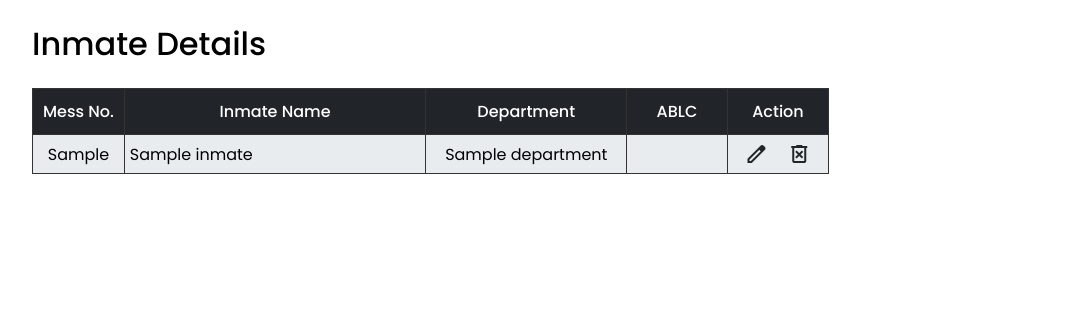
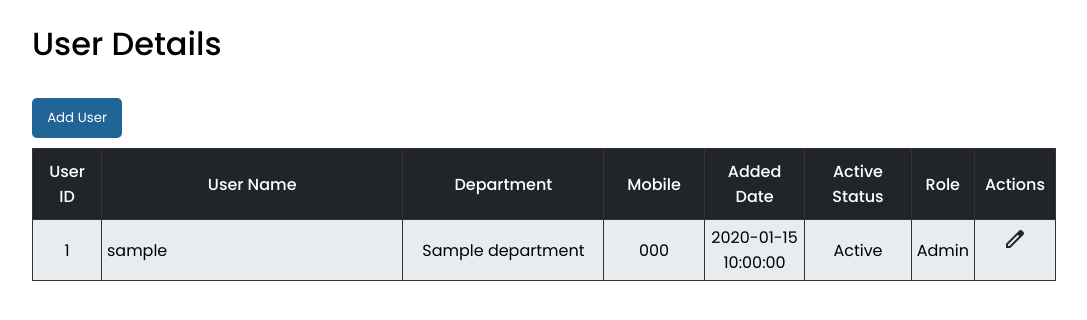
Before and after one commit to devadathsreelayam/mess_app_functional, a Flask app: template templates/users.html in a window 1280 px wide. Shown: the part 56-376 px from the top of the page, without its empty margins (96-1183 px from the left). Run offline with Flask 3, Linux system fonts and the light colour scheme; the template is opened without the code that fills it: most values are stand-ins (such as "Sample title", 1, 10 or a date in 2020).

Commit message:
Update: added functionality to add or edit users

```diff
--- a/main.py
+++ b/main.py
@@ -432,7 +432,51 @@ def update_expense(expense_id):
 
 @app.route('/manage_users')
 def manage_users():
-    return render_template('users.html')
+    users = db.get_users()
+    print(users)
+    return render_template('users.html', users=users)
+
+
+@app.route('/get_user/<string:user_id>', methods=['GET'])
+def get_user(user_id):
+    user = db.get_users(user_id)
+    return user
+
+
+@app.route('/add_user', methods=['POST'])
+def add_user():
+    try:
+        userid = request.form.get('userid')
+        password = request.form.get('password')
+        user_name = request.form.get('user_name')
+        department = request.form.get('department')
+        mobile = request.form.get('mobile')
+        role = request.form.get('role')
+
+        db.add_user(userid, user_name, department, mobile, role)
+        return redirect(url_for('manage_users'))
+
+    except Exception as e:
+        print(f'Error occurred while adding new user: {e}')
+        return jsonify({'error': 'Failed to save new user.'}), 500
+
+
+@app.route('/update_user', methods=['POST'])
+def update_user():
+    try:
+        userid = request.form.get('userid')
+        password = request.form.get('password')
+        user_name = request.form.get('user_name')
+        department = request.form.get('department')
+        mobile = request.form.get('mobile')
+        role = request.form.get('role')
+
+        db.add_user(userid, user_name, department, mobile, role, action='update')
+        return redirect(url_for('manage_users'))
+
+    except Exception as e:
+        print(f'Error occurred while updating user: {e}')
+        return jsonify({'error': 'Failed to update user.'}), 500
 
 
 if __name__ == '__main__':
--- a/templates/users.html
+++ b/templates/users.html
@@ -8,34 +8,41 @@
 
 {% block content %}
 <div class="container">
-    <h1>Inmate Details</h1>
+    <h1>User Details</h1>
+
+    <div class="wrapper" style="margin-bottom: 10px;">
+        <button type="button" class="btn" onclick="showPopup('addUserPopup')" style="width: 90px;">Add User</button>
+    </div>
+
     <div class="overflow-x">
         <table>
             <tr>
-                <th>Mess No.</th>
-                <th>Inmate Name</th>
+                <th>User ID</th>
+                <th>User Name</th>
                 <th>Department</th>
-                <th>ABLC</th>
-                <th>Action</th>
+                <th>Mobile</th>
+                <th>Added Date</th>
+                <th>Active Status</th>
+                <th>Role</th>
+                <th>Actions</th>
             </tr>
-            {% for inmate in inmates %}
+            {% for user in users %}
             <tr>
-                <td>{{ inmate['mess_no'] }}</td>
-                <td>{{ inmate['inmate_name'] }}</td>
-                <td>{{ inmate['department'] }}</td>
-                {% if inmate['is_ablc'] %}
-                <td>ABLC</td>
-                {% else %}
-                <td></td>
-                {% endif %}
+                <td>{{ user['userid'] }}</td>
+                <td>{{ user['user_name'] }}</td>
+                <td>{{ user['department'] }}</td>
+                <td>{{ user['mobile'] }}</td>
+                <td>{{ user['added_date'] }}</td>
+                <td>{{ (user['active_status']).capitalize() }}</td>
+
+                <td>{{ (user['role']).capitalize() }}</td>
 
                 <td class="actions">
-                    <a href="" action="edit" inmate-id="{{ inmate['mess_no'] }}" onclick="editInmate(this); return false;">
+                    {% if not user['role'] == 'admin' %}
+                    <a href="" action="edit" user-id="{{ user['userid'] }}" onclick="editUser(this); return false;">
                         <span class="material-symbols-outlined">edit</span>
                     </a>
-                    <a href="/delete_inmate/{{ inmate['mess_no'] }}" inmate-id="{{ inmate['mess_no'] }}"  inmate-name="{{ inmate['inmate_name'] }}" onclick="return confirmDelete(event, this)">
-                        <span class="material-symbols-outlined">delete_forever</span>
-                    </a>
+                    {% endif %}
                 </td>
             </tr>
             {% endfor %}
@@ -45,42 +52,53 @@
 
 <div class="backdrop" id="backdrop"></div>
 
-<div class="popup" id="popup">
-    <h1>Edit Inmate</h1>
-    <span class="material-symbols-outlined close-btn" id="closePopup" onclick="closePopup(this)">close</span>
-    <form action="/update_inmate" method="POST">
+<div class="popup" id="addUserPopup" style="max-height: 90vh; overflow-y: auto;">
+    <h1 id="form-title">Add User</h1>
+    <span class="material-symbols-outlined close-btn" id="closePopup" onclick="closePopup('addUserPopup')">close</span>
+    <form id="userForm" action="/add_user" method="POST">
         <div class="input-item">
-            <label for="mess_no" class="form-label">Mess Number</label>
-            <input type="text" class="form-control" name="mess_no" id="mess_no" placeholder="Enter Mess Number" readonly>
+            <label for="userid" class="form-label">User ID</label>
+            <input type="text" class="form-control" name="userid" id="userid" placeholder="Enter User ID" required>
+        </div>
+
+        <div class="input-item" id="password-input">
+            <label for="password" class="form-label">Password</label>
+            <input type="password" class="form-control" name="password" id="password" placeholder="Enter Password" required>
         </div>
 
         <div class="input-item">
-            <label for="inmate_name" class="form-label">Name of Inmate</label>
-            <input type="text" class="form-control" name="inmate_name" id="inmate_name" placeholder="Enter Name" required>
+            <label for="user_name" class="form-label">Name of User</label>
+            <input type="text" class="form-control" name="user_name" id="user_name" placeholder="Enter Name" required>
         </div>
 
         <div class="input-item">
-            <label for="department" class="form-label">Department of Inmate</label>
+            <label for="department" class="form-label">Department</label>
             <input type="text" class="form-control" name="department" id="department" placeholder="Enter Department" required>
         </div>
 
         <div class="input-item">
-            <label for="join_date" class="form-label">Date of Joining Mess</label>
-            <input type="date" class="form-control" name="join_date" id="join_date" required>
+            <label for="mobile" class="form-label">Mobile Number</label>
+            <input type="text" class="form-control" name="mobile" id="mobile" placeholder="Enter Mobile Number" required>
+        </div>
+
+        <div class="input-item" style="display: none;">
+            <label for="active_status" class="form-label">Active Status</label>
+            <select name="active_status" id="active_status" class="form-control">
+                <option disabled selected>Select Status</option>
+                <option value="active">Active</option>
+                <option value="suspended">Suspended</option>
+            </select>
         </div>
 
         <div class="input-item">
-            <label for="ablc">ABLC</label>
-            <div class="row">
-                <div class="form-check">
-                    <input class="form-check-input" type="radio" name="ablc" id="ablc" value="ablc">
-                    <label class="form-check-label" for="ablc">ABLC</label>
-                </div>
-                <div class="form-check">
-                    <input class="form-check-input" type="radio" name="ablc" id="regular" value="regular" checked>
-                    <label class="form-check-label" for="regular">Regular</label>
-                </div>
-            </div>
+            <label for="role" class="form-label">Role</label>
+            <select name="role" id="role" class="form-control">
+                <option disabled selected>Select Role</option>
+                <option value="secretary">Secretary</option>
+                <option value="steerer">Steerer</option>
+                <option value="manager">Manager</option>
+                <option value="user">User</option>
+            </select>
         </div>
 
         <input type="submit" class="btn btn-long-m" value="Submit">
@@ -90,15 +108,11 @@
 
 {% block scripts %}
 <script>
-    const popup = document.getElementById('popup');
-    const backdrop = document.getElementById('backdrop');
-    let inmate = null;
+    function editUser(element) {
+        const userId = element.getAttribute('user-id');
+        console.log("User ID:", userId);
 
-    function editInmate(element) {
-        const inmateId = element.getAttribute('inmate-id');
-        console.log("Inmate ID:", inmateId);
-
-        fetch(`/get_inmate/${inmateId}`)
+        fetch(`/get_user/${userId}`)
             .then(response => {
                 console.log("Response status:", response.status); // Log status
                 if (!response.ok) {
@@ -112,44 +126,39 @@
                     alert(data.error);
                 } else {
                     // Populate form fields
-                    document.getElementById('mess_no').value = data.mess_number;
-                    document.getElementById('inmate_name').value = data.name;
+                    document.getElementById('userid').value = data.userid;
+                    document.getElementById('user_name').value = data.user_name;
                     document.getElementById('department').value = data.department;
-                    document.getElementById('join_date').value = data.join_date;
+                    document.getElementById('mobile').value = data.mobile;
+                    document.getElementById('role').value = data.role;
 
-                    // Handle ABLC status
-                    if (data.is_ablc) {
-                        document.getElementById('ablc').checked = true;
-                    } else {
-                        document.getElementById('regular').checked = true;
-                    }
+                    document.getElementById('userid').readOnly = true;
+                    document.getElementById('form-title').innerText = 'Edit User';
+                    document.getElementById('password').placeholder = 'Enter New Password';
+                    document.querySelector('label[for="password"]').innerText = 'New Password';
+
+
+                    // Update the form's action to point to the update URL
+                    document.getElementById('userForm').action = `/update_user/${userId}`;
 
                     // Show the popup
-                    document.getElementById('popup').style.display = 'block';
+                    document.getElementById('addUserPopup').style.display = 'block';
                 }
             })
             .catch(error => {
-                console.error('Error fetching inmate details:', error);
-                alert('Failed to fetch inmate details.');
+                console.error('Error fetching user details:', error);
+                alert('Failed to fetch user details.');
             });
     }
 
-    function closePopup() {
-        backdrop.style.display = 'none';
-        popup.style.display = 'none';
+    function showPopup(id) {
+        const popup = document.getElementById(id);
+        popup.style.display = 'block';
     }
 
-    function confirmDelete(event, element) {
-        const inmateId = element.getAttribute('inmate-id');
-        const inmateName = element.getAttribute('inmate-name');
-        const userConfirmed = confirm(`Are you sure you want to delete inmate ${inmateId}: ${inmateName}?`);
-
-        if (!userConfirmed) {
-            event.preventDefault();
-            return false;
-        }
-
-        return true;
+    function closePopup(id) {
+        const popup = document.getElementById(id);
+        popup.style.display = 'none';
     }
 </script>
 {% endblock %}
```
Also changed, not shown: database.py (+60 -1 lines).
